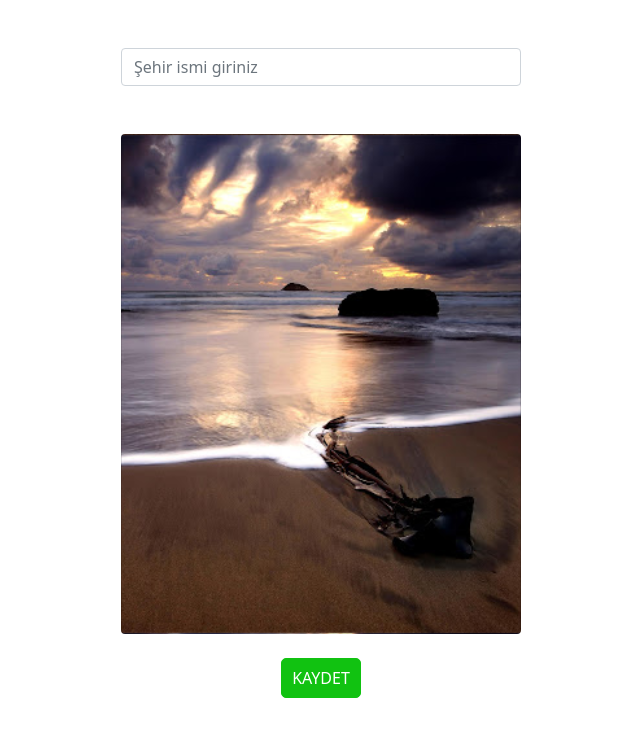
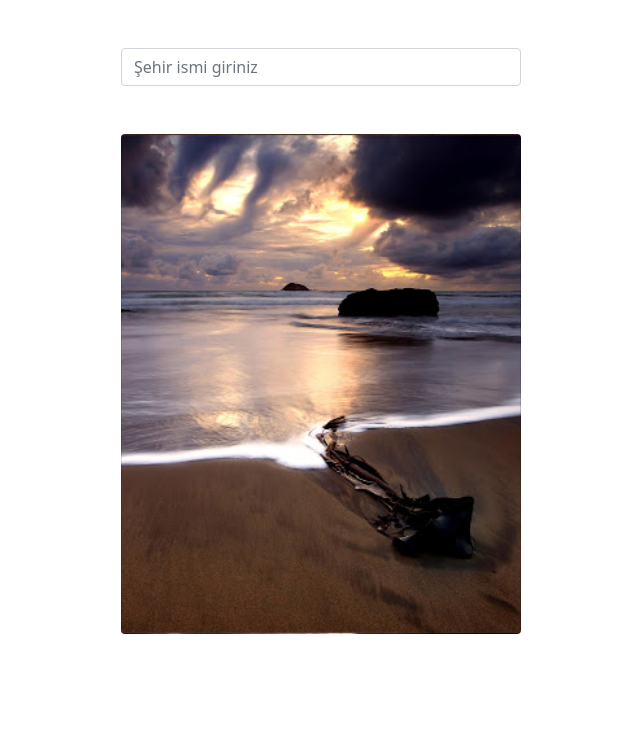
Before and after one commit to braynaci24/weather-forecast, a plain HTML site: page index.html in a window 1280 px wide. Shown: the whole page, without its empty margins (319-959 px from the left). Drawn offline with Linux system fonts and the light colour scheme.

Commit message:
button js

```diff
--- a/index.html
+++ b/index.html
@@ -37,7 +37,7 @@
                         </div>
                     </div>
                 </div>
-                <button class="save my-4">KAYDET</button>
+                <button class="save my-4" style="display: none;">KAYDET</button>
                 <div class="save-container">
                     <table class="table table-striped save-table table-dark">
                     </table>
--- a/js/main.js
+++ b/js/main.js
@@ -18,7 +18,7 @@ $(document).ready(function () {
             $('.history').text(history.getDate());
             $('.month').text(month[history.getMonth()]);
             $('.status-icon').html('<img src="http://openweathermap.org/img/wn/' + data.weather[0].icon + '@2x.png">');
-
+            $('.save').show();
         }).fail(function () {
             Swal.fire({
                 icon: 'error',
@@ -27,6 +27,7 @@ $(document).ready(function () {
             })
         });
     }
+
     $('.save').click(function () {
         let saveInfo = {
             name: $('.city-name').text(),
@@ -48,4 +49,5 @@ $(document).ready(function () {
         localStorage.setItem('saveWeather', JSON.stringify(saveInfo))
     })
 
+
 })
```
